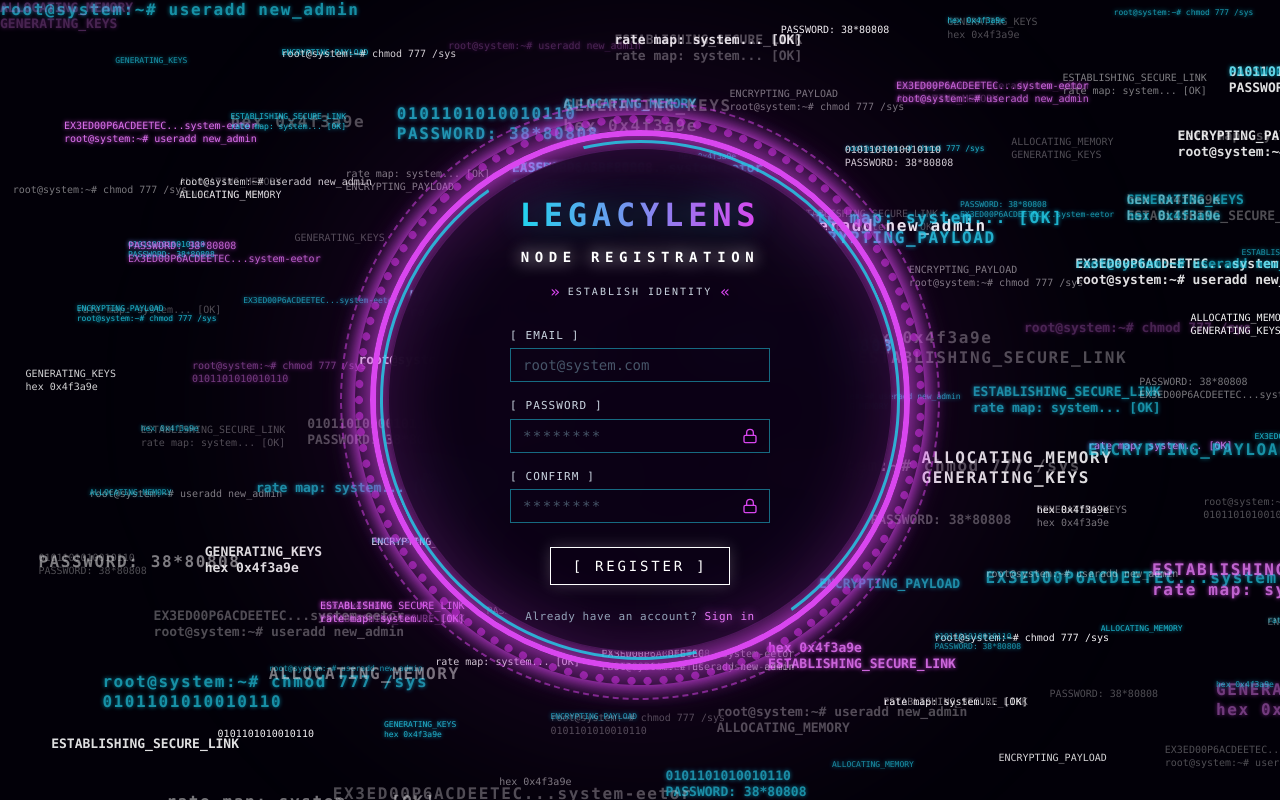
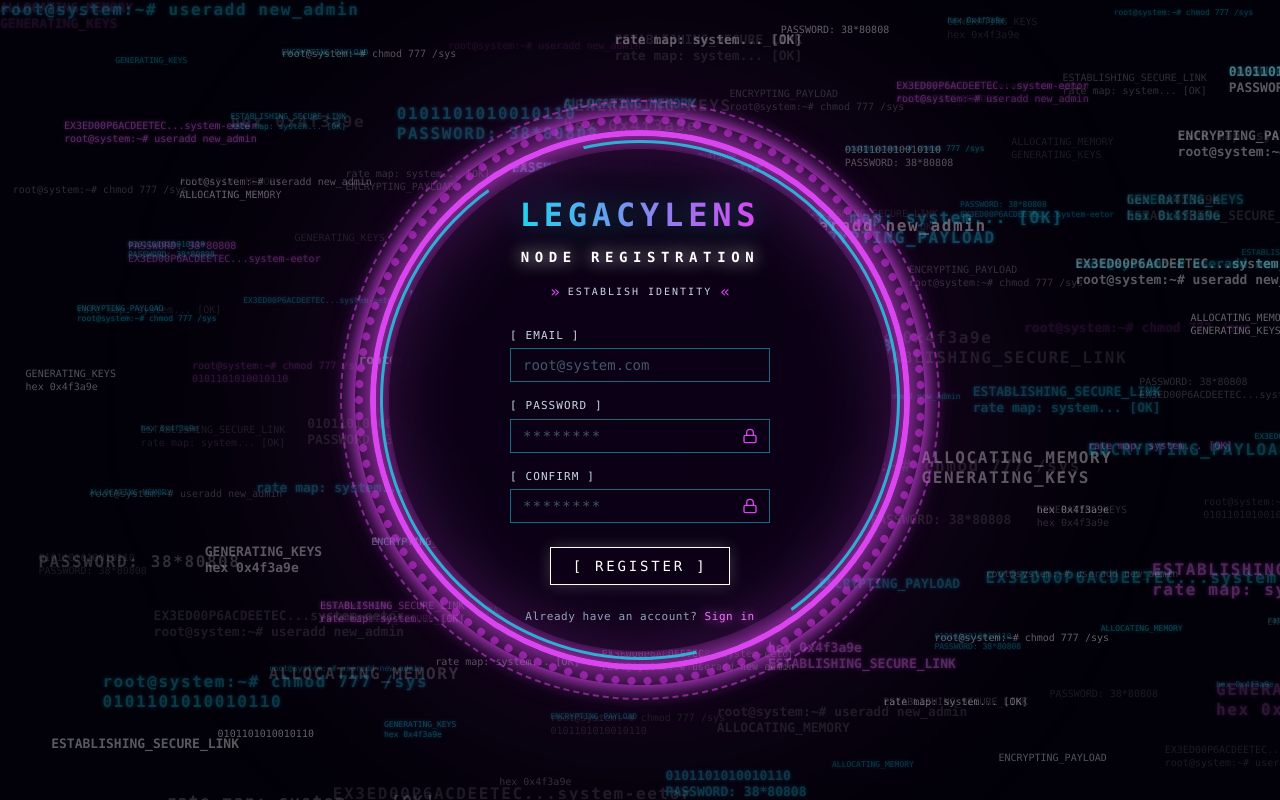
Before and after one commit to itzzpriyal/LegacyLens, a React (Vite) app in the folder frontend/: page /register in a window 1280 px wide. Built offline with nearby package versions, Linux system fonts and the light colour scheme; no server answers.

Commit message:
style: decrease background code opacity to reduce clutter

```diff
--- a/frontend/src/pages/LoginPage.tsx
+++ b/frontend/src/pages/LoginPage.tsx
@@ -65,8 +65,8 @@ function TerminalBackground() {
               left: `${left}%`,
               top: `${top}%`,
             }}
-            initial={{ opacity: Math.random() * 0.5 + 0.3 }}
-            animate={{ opacity: [0.3, 1, 0.3] }}
+            initial={{ opacity: Math.random() * 0.2 + 0.1 }}
+            animate={{ opacity: [0.1, 0.4, 0.1] }}
             transition={{ duration: 1.5 + (i % 4), repeat: Infinity, delay: (i % 3) }}
           >
             {TERMINAL_LINES[i % TERMINAL_LINES.length]}
--- a/frontend/src/pages/RegisterPage.tsx
+++ b/frontend/src/pages/RegisterPage.tsx
@@ -65,8 +65,8 @@ function TerminalBackground() {
               left: `${left}%`,
               top: `${top}%`,
             }}
-            initial={{ opacity: Math.random() * 0.5 + 0.3 }}
-            animate={{ opacity: [0.3, 1, 0.3] }}
+            initial={{ opacity: Math.random() * 0.2 + 0.1 }}
+            animate={{ opacity: [0.1, 0.4, 0.1] }}
             transition={{ duration: 1.5 + (i % 4), repeat: Infinity, delay: (i % 3) }}
           >
             {TERMINAL_LINES[i % TERMINAL_LINES.length]}
```
